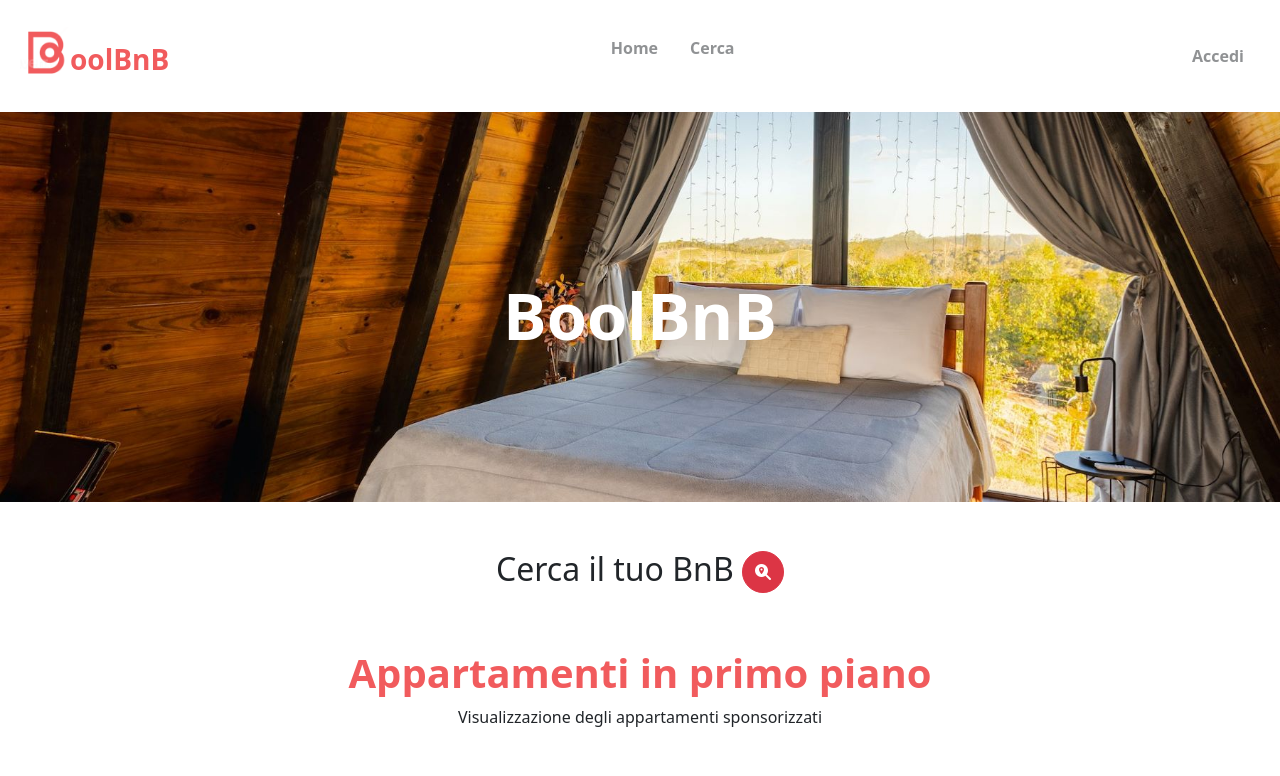
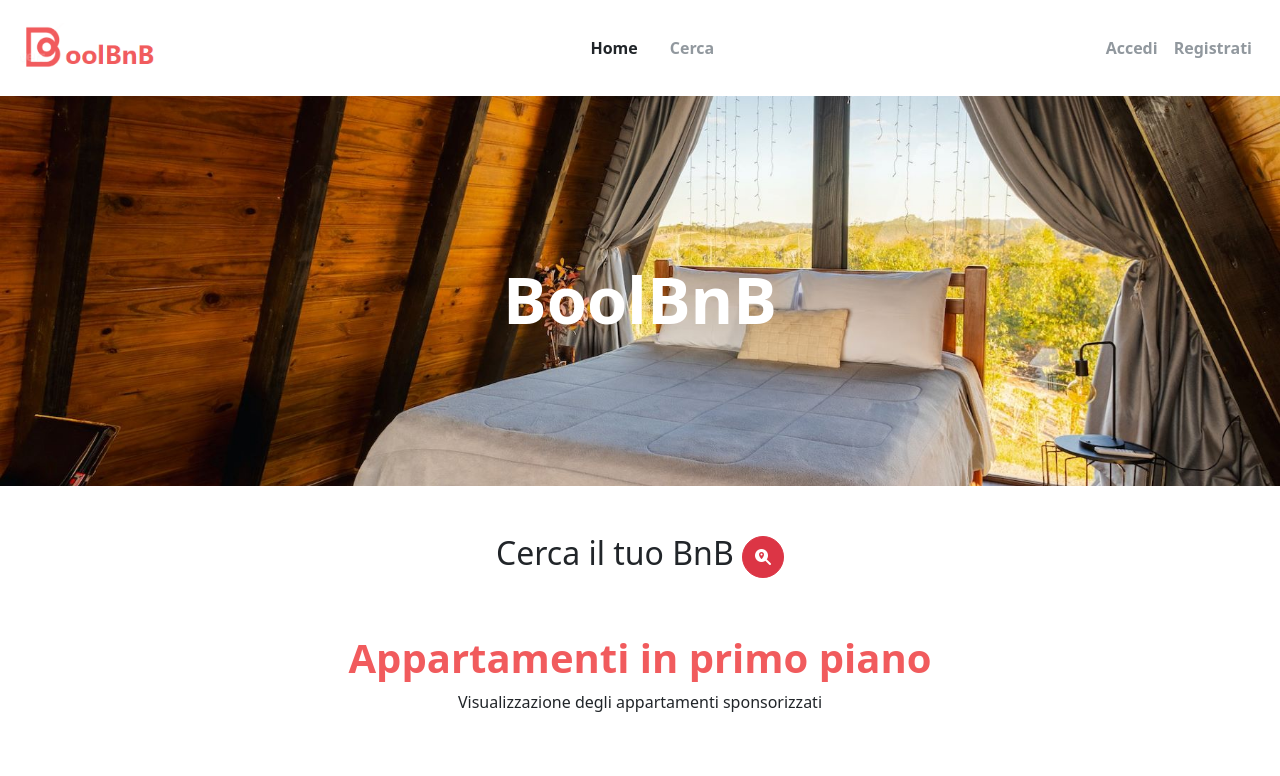
Before and after one commit to alex02r/vite-boolbnb, a Vue app: page / in a window 1280 px wide. Shown: the top 776 px of the page. Built offline with nearby package versions, Linux system fonts and the light colour scheme.

Commit message:
fix: aggiunte modifiche header e footer

```diff
--- a/index.html
+++ b/index.html
@@ -1,14 +1,22 @@
 <!doctype html>
 <html lang="en">
+
 <head>
   <meta charset="UTF-8" />
   <link rel="icon" type="image/x-icon" href="/favicon.ico">
   <meta name="viewport" content="width=device-width, initial-scale=1.0" />
-    <link rel="stylesheet" href="https://cdnjs.cloudflare.com/ajax/libs/font-awesome/6.5.1/css/all.min.css" integrity="sha512-DTOQO9RWCH3ppGqcWaEA1BIZOC6xxalwEsw9c2QQeAIftl+Vegovlnee1c9QX4TctnWMn13TZye+giMm8e2LwA==" crossorigin="anonymous" referrerpolicy="no-referrer" />
+  <link rel="stylesheet" href="https://cdnjs.cloudflare.com/ajax/libs/font-awesome/6.5.1/css/all.min.css"
+    integrity="sha512-DTOQO9RWCH3ppGqcWaEA1BIZOC6xxalwEsw9c2QQeAIftl+Vegovlnee1c9QX4TctnWMn13TZye+giMm8e2LwA=="
+    crossorigin="anonymous" referrerpolicy="no-referrer" />
+  <script src="https://cdn.jsdelivr.net/npm/bootstrap@5.3.3/dist/js/bootstrap.bundle.min.js"
+    integrity="sha384-YvpcrYf0tY3lHB60NNkmXc5s9fDVZLESaAA55NDzOxhy9GkcIdslK1eN7N6jIeHz"
+    crossorigin="anonymous"></script>
   <title>BoolBnB</title>
 </head>
+
 <body>
   <div id="app"></div>
   <script type="module" src="/src/main.js"></script>
 </body>
+
 </html>
--- a/src/components/AppFooter.vue
+++ b/src/components/AppFooter.vue
@@ -36,7 +36,7 @@ export default {
             <ul class="list-unstyled">
                 <li class="fw-bold">Boolbnb</li>
                 <li v-for="item, index in store.menu" :key="index">
-                    <!-- <router-link class="text-body-tertiary link-secondary link-underline-opacity-0 :to="{name: item.name}"> -->{{item.label}}<!-- </router-link> -->
+                    <router-link class="link-dark link-underline-opacity-0" :to="{name: item.name}">{{item.label}}</router-link>
                 </li>
             </ul>
     </div>
@@ -57,8 +57,6 @@ export default {
 </template>
 
 <style lang="scss">
-@use './styles/general.scss';
-
 footer {
     background-color: #F7F7F7;
     padding: 20px 0;
--- a/src/components/AppHeader.vue
+++ b/src/components/AppHeader.vue
@@ -15,26 +15,38 @@ export default {
 </script>
 
 <template lang="">
+
   <header>
-    <div class='d-flex'>
-      <img src="../assets/logo.png" alt="">
-      <h1 class="logo fs-3 fw-bold pt-3">oolBnB</h1>
+    <div>
+      <router-link :to="{name:`home`}" @click="clickIndex=0" ><img class="w-75" src="../assets/logo.png" alt=""></router-link>
     </div>
 
-    <ul class="list-unstyled d-flex align-items-center fw-bold text-body-tertiary">
-      <li class="m-2 p-2" v-for="item, index in store.menu" :key="index" @click="clickIndex=index" :class="clickIndex===index ? 'active' : ''">
-                    <router-link class="text-body-tertiary link-secondary link-underline-opacity-0" :to="{name: item.name}">{{item.label}}</router-link>
+    <ul class="list-unstyled d-none d-md-flex align-items-center fw-bold m-1 ">
+      <li >
+                    <router-link class="m-2 p-2 bg-grey link-opacity-75 link-secondary link-underline-opacity-0" v-for="item, index in store.menu" :key="index" @click="clickIndex=index" :class="clickIndex===index ? 'link-dark link-opacity-100' : ''" :to="{name: item.name}">{{item.label}}</router-link>
       </li>
     </ul>
-    <div>
-      <a class="m-2 p-2 text-body-tertiary  fw-bold link-secondary link-underline-opacity-0" href="http://127.0.0.1:8000/login">Accedi</a>
+
+    <div class="d-none d-md-inline-block">
+      <a class="mx-0 p-2 bg-grey link-opacity-75 fw-bold link-secondary link-underline-opacity-0" href="http://127.0.0.1:8000/user">Accedi</a>
+      <a class="mx-0 p-2 bg-grey link-opacity-75 fw-bold link-secondary link-underline-opacity-0" href="http://127.0.0.1:8000/register">Registrati</a>
     </div>
+
+    <div class="dropdown d-md-none">
+  <button class="btn mt-3" type="button" data-bs-toggle="dropdown" aria-expanded="false">
+    <i class="fa-solid fa-bars fa-xl" style="color: #f15b5d;"></i>
+  </button>
+  <ul class="dropdown-menu">
+    <li><router-link class="dropdown-item" :to="{name:`home`}">Home</router-link></li>
+    <li><router-link class="dropdown-item" :to="{name:`search-apartments`}">Cerca</router-link></li>
+    <li><a class="dropdown-item" href="http://127.0.0.1:8000/user">Accedi</a></li>
+    <li><a class="dropdown-item" href="http://127.0.0.1:8000/register">Registrati</a></li>
+  </ul>
+</div>
   </header>
 </template>
 
 <style lang="scss">
-@use './styles/general.scss';
-
 header {
   background-color: white;
   display: flex;
@@ -42,22 +54,10 @@ header {
   align-items: center;
   padding: 20px;
 
-  img {
-    width: 50px;
-    height: 50px;
-  }
-
-  li:hover {
+  .bg-grey:hover {
     background-color: rgb(213, 213, 213);
     border-radius: 25px;
   }
 
-  .active {
-    color: black;
-  }
-}
-
-.logo {
-  color: #F15B5D;
 }
 </style>
```
Also changed, not shown: src/assets/logo.png. Lines whose indentation alone changed are shown as unchanged.
